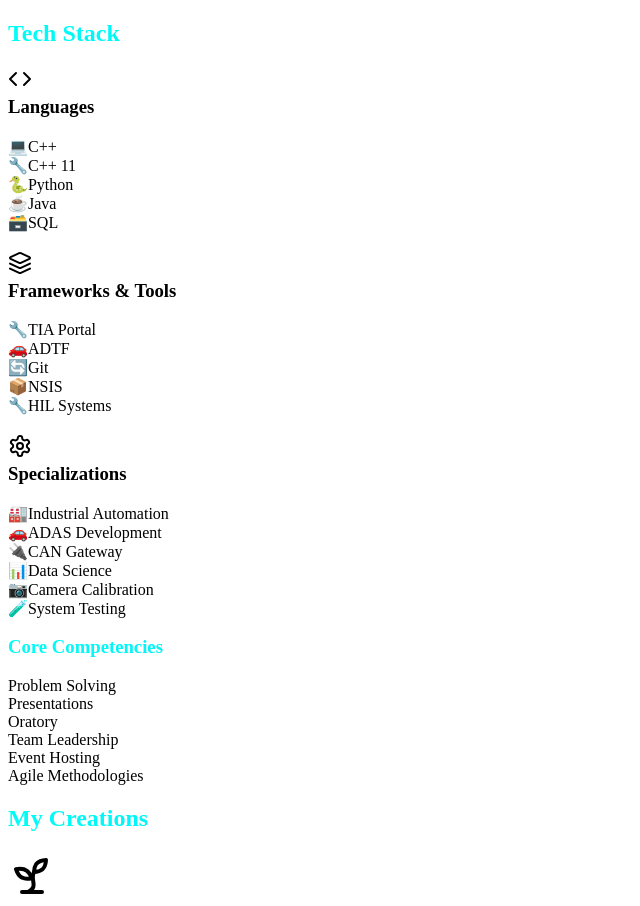
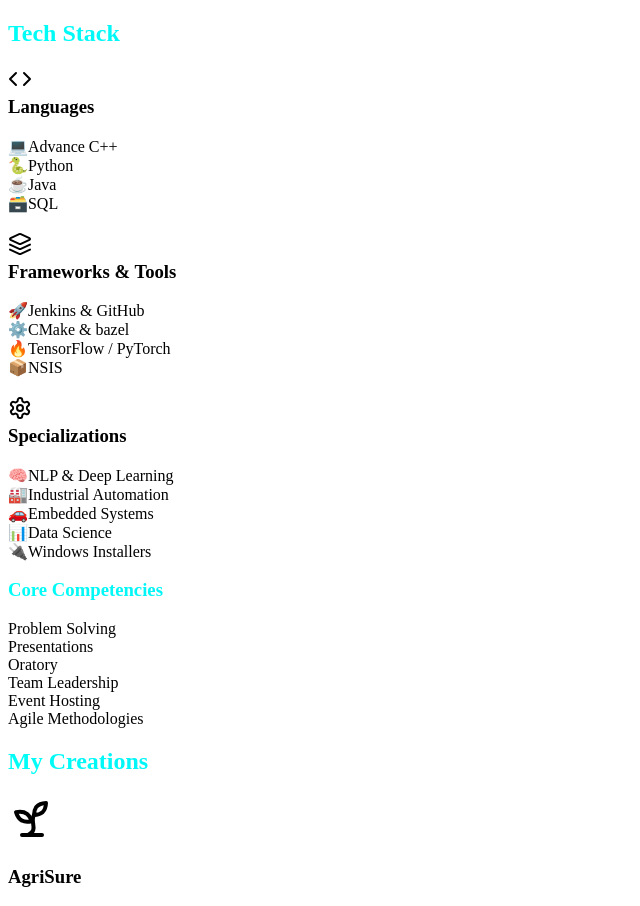
Before and after one commit to shantanu-suman/Portfolio, a React (Vite) app in the folder client/: page / in a window 1280 px wide. Shown: the part 900-1806 px from the top of the page, without its empty margins (0-640 px from the left). Built offline with nearby package versions, Linux system fonts and the light colour scheme.

Commit message:
Updated Tech stack

```diff
--- a/client/src/components/tech-stack.tsx
+++ b/client/src/components/tech-stack.tsx
@@ -7,8 +7,7 @@ export default function TechStack() {
       title: "Languages",
       icon: <Code size={24} />,
       skills: [
-        { name: "C++", icon: "💻" },
-        { name: "C++ 11", icon: "🔧" },
+        { name: "Advance C++", icon: "💻" },
         { name: "Python", icon: "🐍" },
         { name: "Java", icon: "☕" },
         { name: "SQL", icon: "🗃️" }
@@ -18,23 +17,21 @@ export default function TechStack() {
       title: "Frameworks & Tools",
       icon: <Layers size={24} />,
       skills: [
-        { name: "TIA Portal", icon: "🔧" },
-        { name: "ADTF", icon: "🚗" },
-        { name: "Git", icon: "🔄" },
+        { name: "Jenkins & GitHub", icon: "🚀" },
+        { name: "CMake & bazel", icon: "⚙️" },
+        { name: "TensorFlow / PyTorch", icon: "🔥" },
         { name: "NSIS", icon: "📦" },
-        { name: "HIL Systems", icon: "🔧" }
       ]
     },
     {
       title: "Specializations",
       icon: <Settings size={24} />,
       skills: [
+        { name: "NLP & Deep Learning", icon: "🧠" },
         { name: "Industrial Automation", icon: "🏭" },
-        { name: "ADAS Development", icon: "🚗" },
-        { name: "CAN Gateway", icon: "🔌" },
+        { name: "Embedded Systems", icon: "🚗" },
         { name: "Data Science", icon: "📊" },
-        { name: "Camera Calibration", icon: "📷" },
-        { name: "System Testing", icon: "🧪" }
+        { name: "Windows Installers", icon: "🔌" },
       ]
     }
   ];
```
Also changed, not shown: 2 other files (tests, documents, lock files or other folders).
